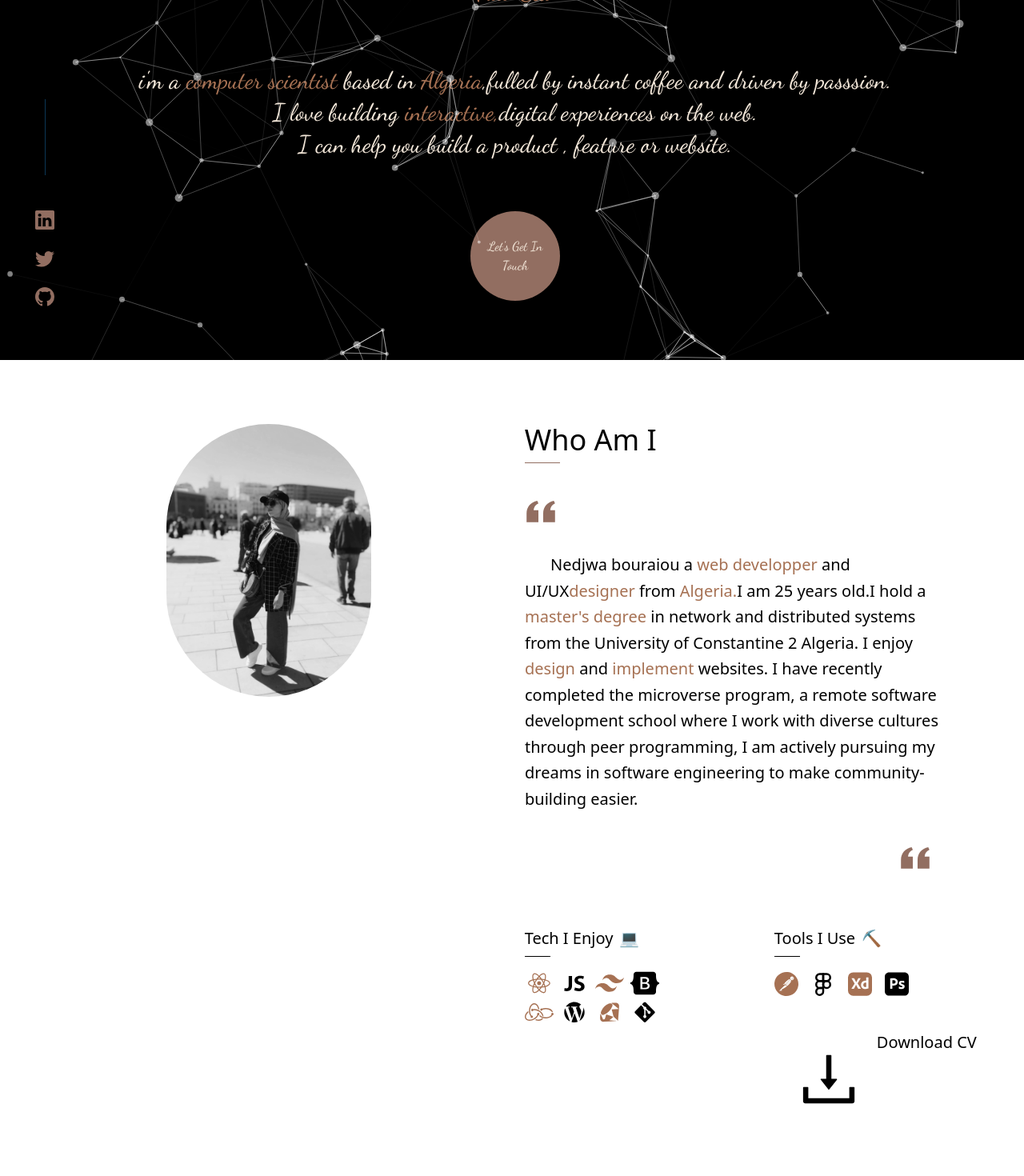
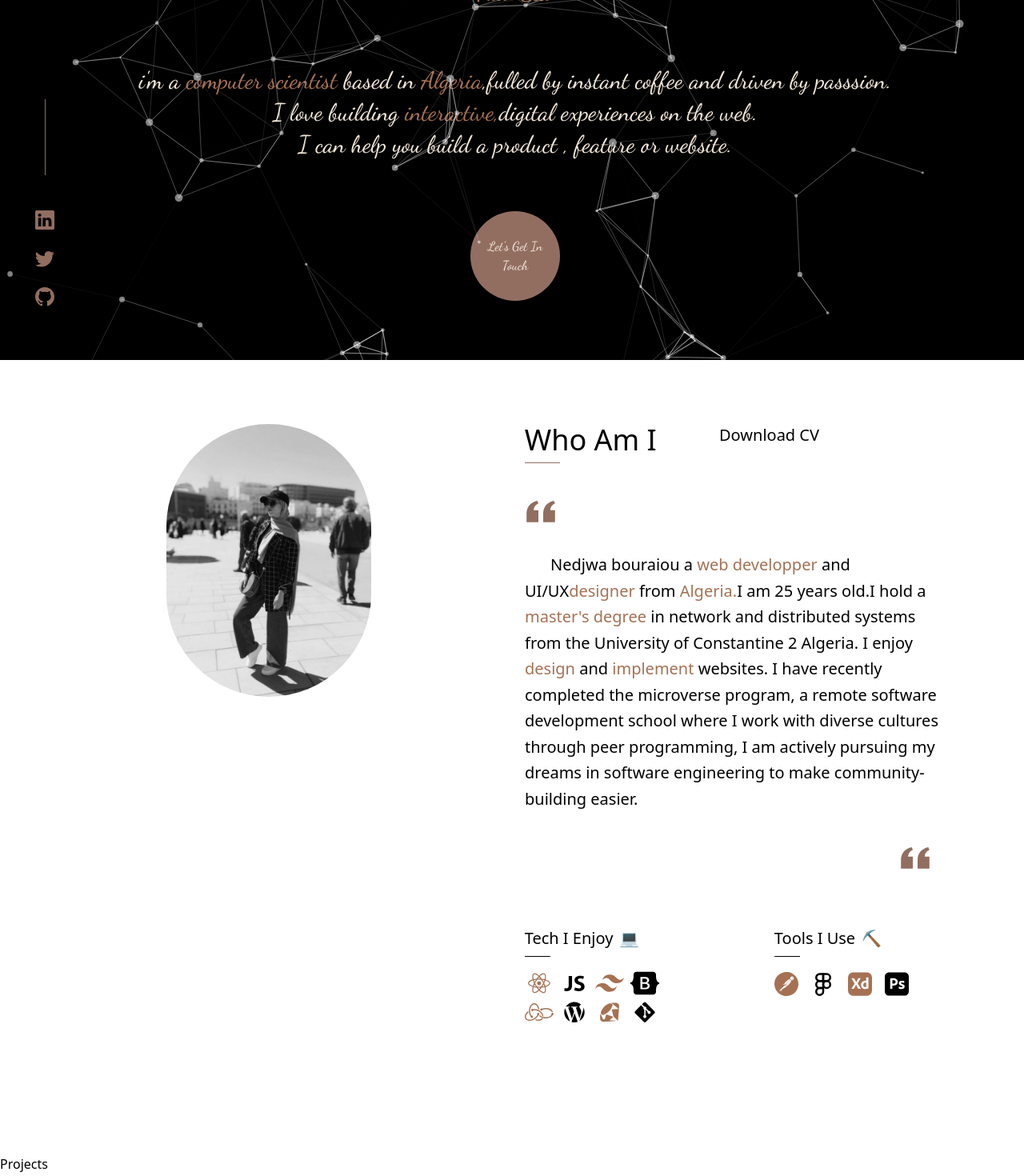
Before and after one commit to nedjwab/nedjwa, a React (Create React App) app: page / in a window 1280 px wide. Shown: the part 280-1750 px from the top of the page at 80% size. Built offline with nearby package versions, Linux system fonts and the light colour scheme; the HTML template or start-up script is replaced by a standard one.

Commit message:
Create projects component

```diff
--- a/package.json
+++ b/package.json
@@ -15,6 +15,7 @@
     "aos": "^2.3.4",
     "flowbite": "^1.8.1",
     "react": "^18.2.0",
+    "react-animated-cursor": "^2.11.2",
     "react-awesome-shapes": "^0.1.12",
     "react-dom": "^18.2.0",
     "react-icons": "^4.11.0",
--- a/src/App.css
+++ b/src/App.css
@@ -6,5 +6,5 @@
 
 .line {
     height: 95px;
-    border-left: 1px solid #0C3756;
+    border-left: 1px solid #926E61;
 }
--- a/src/App.js
+++ b/src/App.js
@@ -2,6 +2,7 @@ import './App.css';
 import Sidebar from './components/sidebar';
 import Home from './components/Home';
 import About from './components/About';
+import Projects from './components/Projects'
 
 
 const App = () => {
@@ -10,6 +11,7 @@ const App = () => {
         <Sidebar />
         <Home />
         <About />
+        <Projects />
     </>
   );
 }
--- a/src/components/About.js
+++ b/src/components/About.js
@@ -5,7 +5,6 @@ import {
 import {
   SiTailwindcss, SiReduxsaga, SiBootstrap, SiPostman, SiAdobexd, SiAdobephotoshop,
 } from 'react-icons/si';
-import { AiOutlineDownload } from 'react-icons/ai';
 import { FiFigma } from 'react-icons/fi';
 import pic from './portfolio.jpg';
 
@@ -103,19 +102,14 @@ const About = () => {
                   <SiAdobexd color="#A67153" fill="#A67153" className="mr-4" />
                   <SiAdobephotoshop className="mr-4" />
                 </div>
-                <div className=''>
-            <button onClick={onButtonClick} type="submit" className="text-xl flex flex-row p-3 x">
-              <span />
-              <span />
-              <span />
-              <span />
-              <AiOutlineDownload className="mt-1 mr-1 w-28 h-28 px-3" />
-              Download CV
-            </button>
-            </div>
               </div>
             </div>
           </div>
+        </div>
+        <div className=''>
+            <button onClick={onButtonClick} type="submit" className="text-xl absolute right-64">
+              Download CV
+            </button>
         </div>
       </div>
     </>
--- /dev/null
+++ b/src/components/Projects.js
@@ -0,0 +1,9 @@
+import React from 'react'
+
+const Projects = () => {
+  return (
+    <div>Projects</div>
+  )
+}
+
+export default Projects
```
Also changed, not shown: 1 other file (tests, documents, lock files or other folders).
